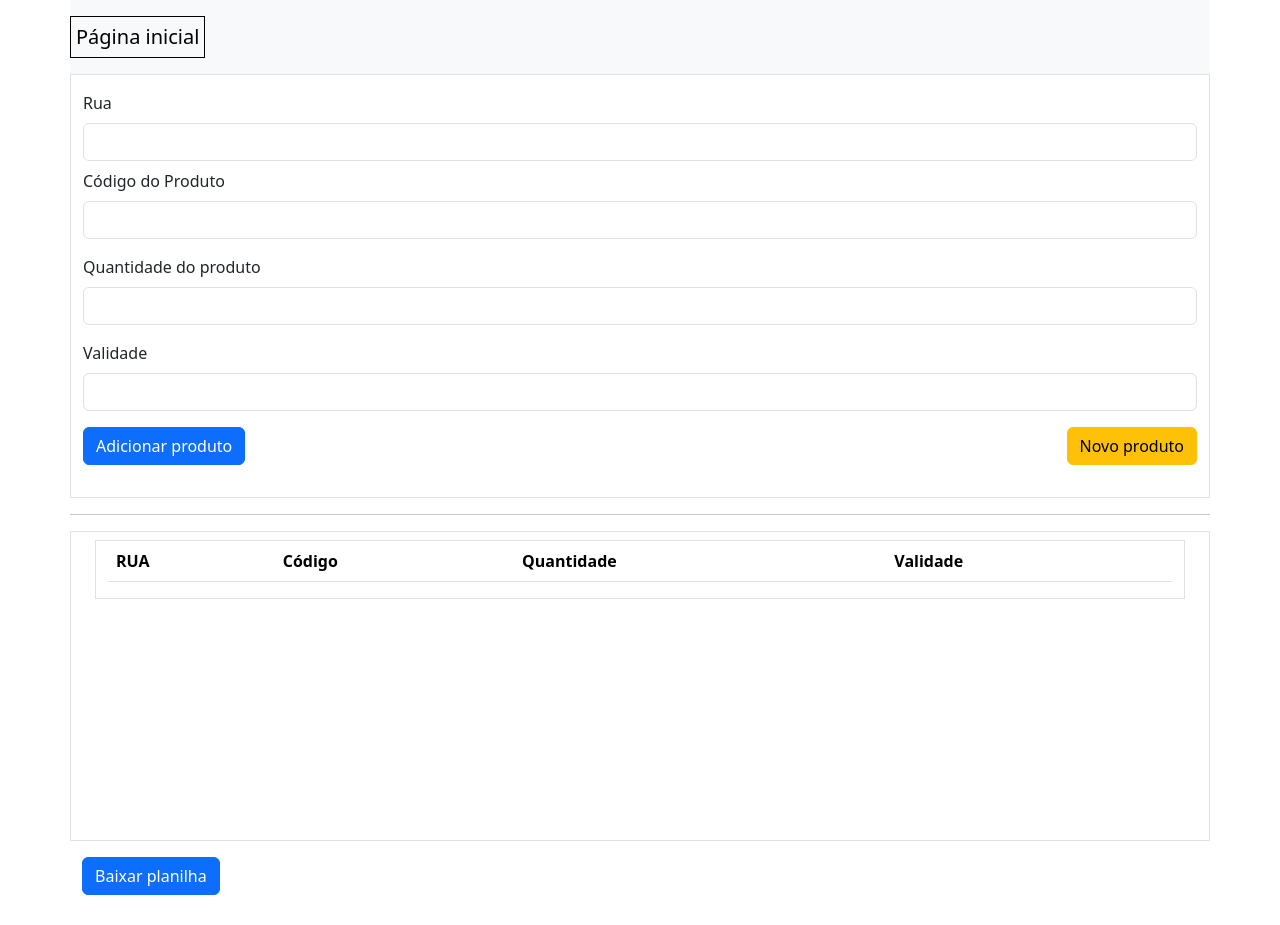
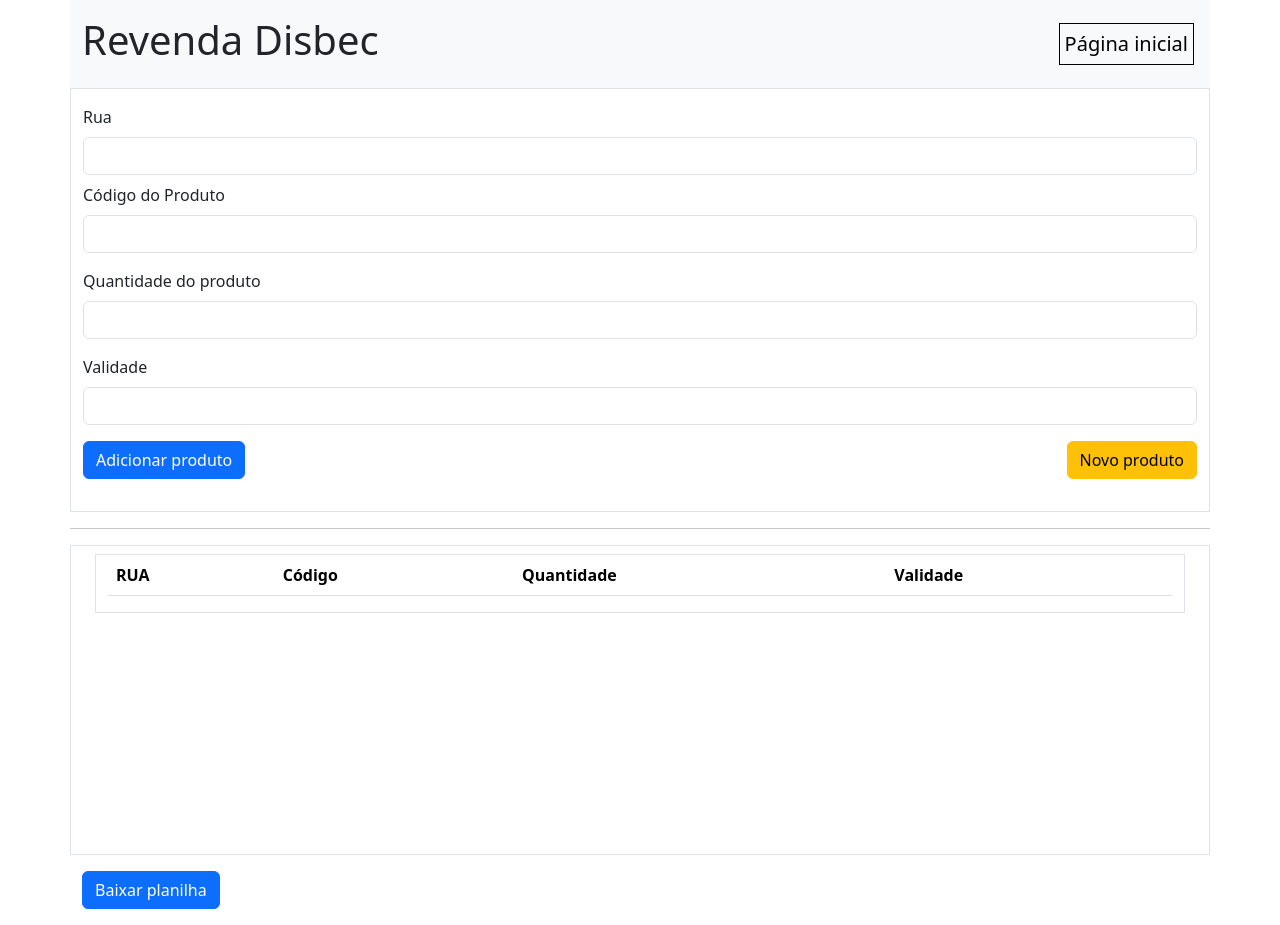
Before and after one commit to Pedro0911/FEFO, a plain HTML site: page fefo.html in a window 1280 px wide. Drawn offline with nearby package versions, Linux system fonts and the light colour scheme.

Commit message:
nova atualização no sistema de navegação

```diff
--- a/fefo.html
+++ b/fefo.html
@@ -37,10 +37,8 @@
 <body>
 
   <nav class="navbar navbar-expand-lg navbar-light bg-light container pb-3 pt-3">
-    <a class="navbar-brand" href="/index.html">Página inicial</a>
-    <button class="navbar-toggler" type="button" data-toggle="collapse" data-target="#navbarNav" aria-controls="navbarNav" aria-expanded="false" aria-label="Toggle navigation">
-      <span class="navbar-toggler-icon"></span>
-    </button>
+    <h1 class="container">Revenda Disbec</h1>
+    <a class="navbar-brand pnc" href="/index.html">Página inicial</a>
 </nav>
 
     <div class="container border pt-3">
```
